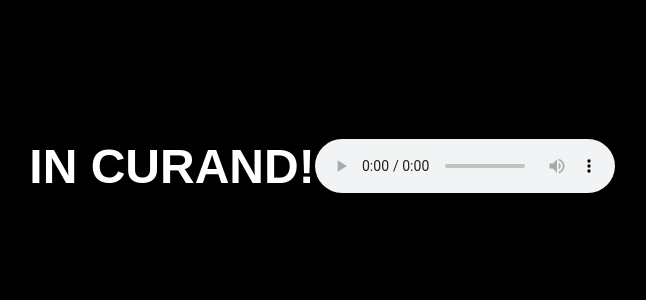
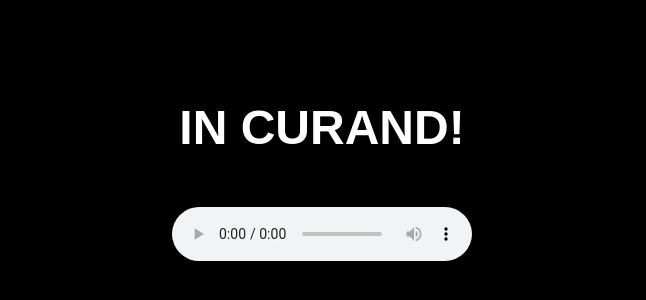
Before and after one commit to siteclasa/siteclasa.github.io, a plain HTML site: page index.html in a window 1280 px wide. Shown: the part 234-534 px from the top of the page, without its empty margins (318-964 px from the left). Drawn offline with Linux system fonts and the light colour scheme.

Commit message:
Update index.html

```diff
--- a/index.html
+++ b/index.html
@@ -10,6 +10,7 @@
             color: white;
             font-family: Arial, sans-serif;
             display: flex;
+            flex-direction: column;
             justify-content: center;
             align-items: center;
             height: 100vh;
@@ -18,15 +19,26 @@
         h1 {
             font-size: 48px;
         }
+        #audioControls {
+            margin-top: 20px;
+        }
     </style>
 </head>
 <body>
     <h1>IN CURAND!</h1>
 
-    <!-- MP3 file to play without looping -->
-    <audio controls>
-        <source src="song.mp3" type="audio/mpeg">
-        Your browser does not support the audio element.
-    </audio>
+    <div id="audioControls">
+        <audio id="backgroundAudio" controls>
+            <source src="song.mp3" type="audio/mpeg">
+            Your browser does not support the audio element.
+        </audio>
+    </div>
+
+    <script>
+        document.addEventListener('DOMContentLoaded', function() {
+            var audio = document.getElementById('backgroundAudio');
+            audio.volume = 0.5; // Set volume to 50%
+        });
+    </script>
 </body>
 </html>
```
